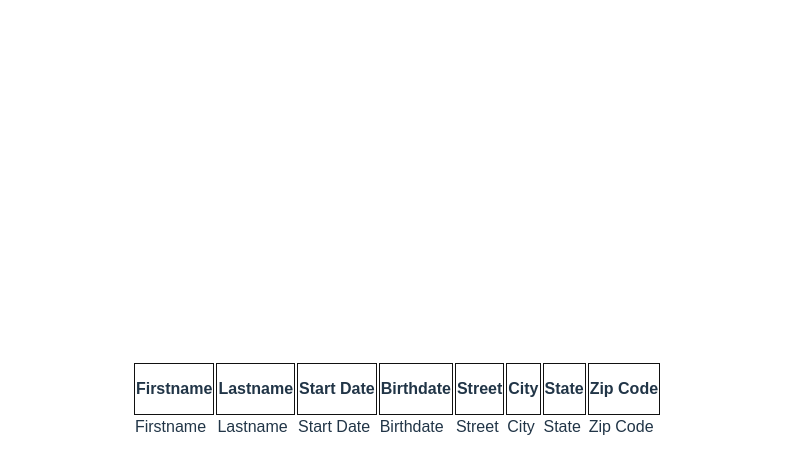
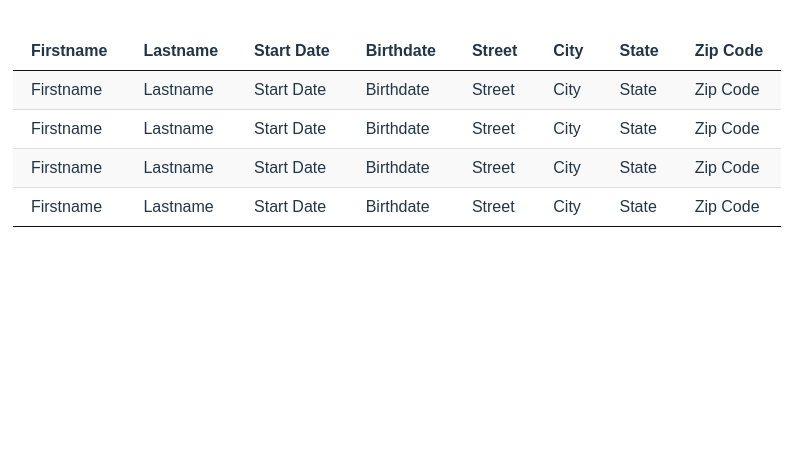
Before and after one commit to ask0ldd/P14-JQuery2ReactPluginsConversion, a React (Vite) app: page /employee-list in a window 1280 px wide. Shown: the top 474 px of the page, without its empty margins (243-1037 px from the left). Built offline with nearby package versions, Linux system fonts and the light colour scheme.

Commit message:
current emp row stylings

```diff
--- a/src/index.css
+++ b/src/index.css
@@ -19,7 +19,7 @@
 body {
   margin: 0;
   display: flex;
-  place-items: center;
+  /*place-items: center;*/
   min-width: 320px;
   min-height: 100vh;
 }
--- a/src/pages/CurrentEmployees.tsx
+++ b/src/pages/CurrentEmployees.tsx
@@ -7,12 +7,21 @@ function CurrentEmployees() {
     <main>
       <table>
         <thead>
-          <tr>
+          <tr className='bottomblackborder'>
             <th>Firstname</th><th>Lastname</th><th>Start Date</th><th>Birthdate</th><th>Street</th><th>City</th><th>State</th><th>Zip Code</th>
           </tr>
         </thead>
         <tbody>
+          <tr className='odd'>
+            <td>Firstname</td><td>Lastname</td><td>Start Date</td><td>Birthdate</td><td>Street</td><td>City</td><td>State</td><td>Zip Code</td>
+          </tr>
           <tr>
+            <td>Firstname</td><td>Lastname</td><td>Start Date</td><td>Birthdate</td><td>Street</td><td>City</td><td>State</td><td>Zip Code</td>
+          </tr>
+          <tr className='odd'>
+            <td>Firstname</td><td>Lastname</td><td>Start Date</td><td>Birthdate</td><td>Street</td><td>City</td><td>State</td><td>Zip Code</td>
+          </tr>
+          <tr className='bottomblackborder'>
             <td>Firstname</td><td>Lastname</td><td>Start Date</td><td>Birthdate</td><td>Street</td><td>City</td><td>State</td><td>Zip Code</td>
           </tr>
         </tbody>
--- a/src/style/CurrentEmployees.css
+++ b/src/style/CurrentEmployees.css
@@ -1,5 +1,21 @@
-th {
-  border: 1px solid #111;
-  height: 3rem;
-  border-collapse: separate;
+table {
+  border-collapse: collapse;
+  font-size: 1rem;
 }
+
+tr {
+  border-bottom: 1px solid #ddd;
+}
+
+table tr.bottomblackborder {
+  border-bottom: 1px solid #111;
+}
+
+th,
+td {
+  padding: 10px 18px;
+}
+
+.odd {
+  background-color: #f9f9f9;
+}
```
